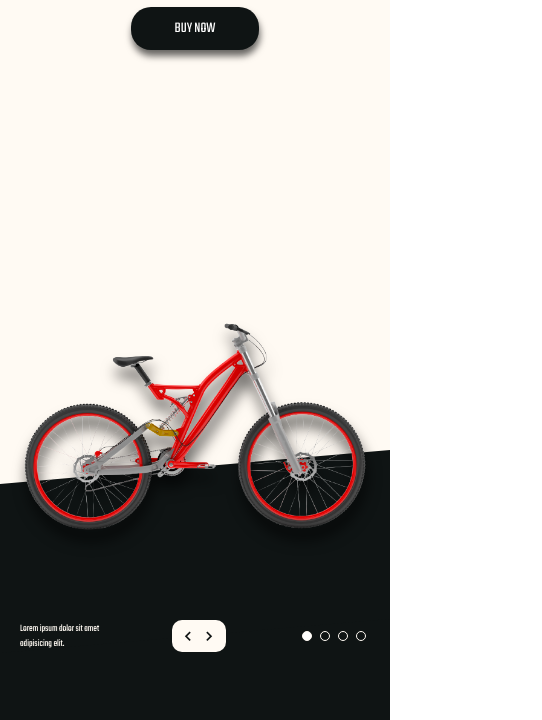
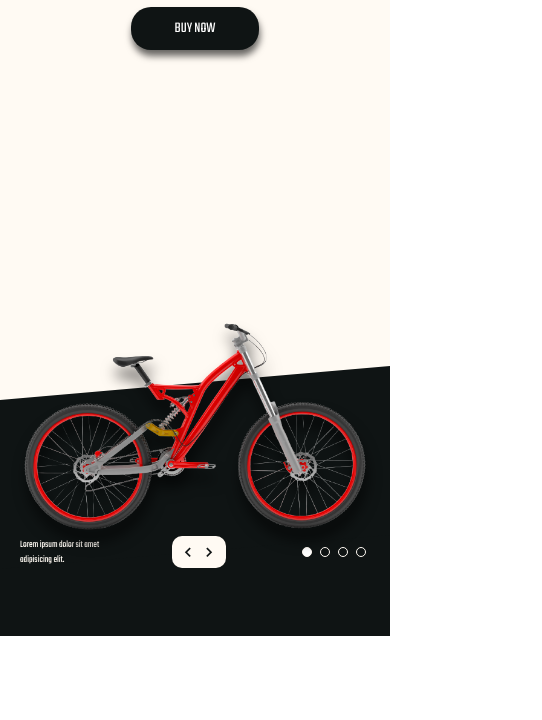
Before and after one commit to EcodeJR/roll, a plain HTML site: page index.html in a window 390 px wide. Shown: the part 208-928 px from the top of the page, 542 px wide, since content can reach past the window. After the commit the page ends 844 px from the top, so only its background shows below. Drawn offline with nearby package versions, Linux system fonts and the light colour scheme.

Commit message:
Add files via upload

```diff
--- a/style.css
+++ b/style.css
@@ -225,6 +225,10 @@ ul li a {
 }
 
 @media only screen and (max-width: 425px) {
+    main {
+        height: 100vh;
+        overflow: hidden;
+    }
     .main_content {
         height: 100vh;
         flex-direction: column;
```
